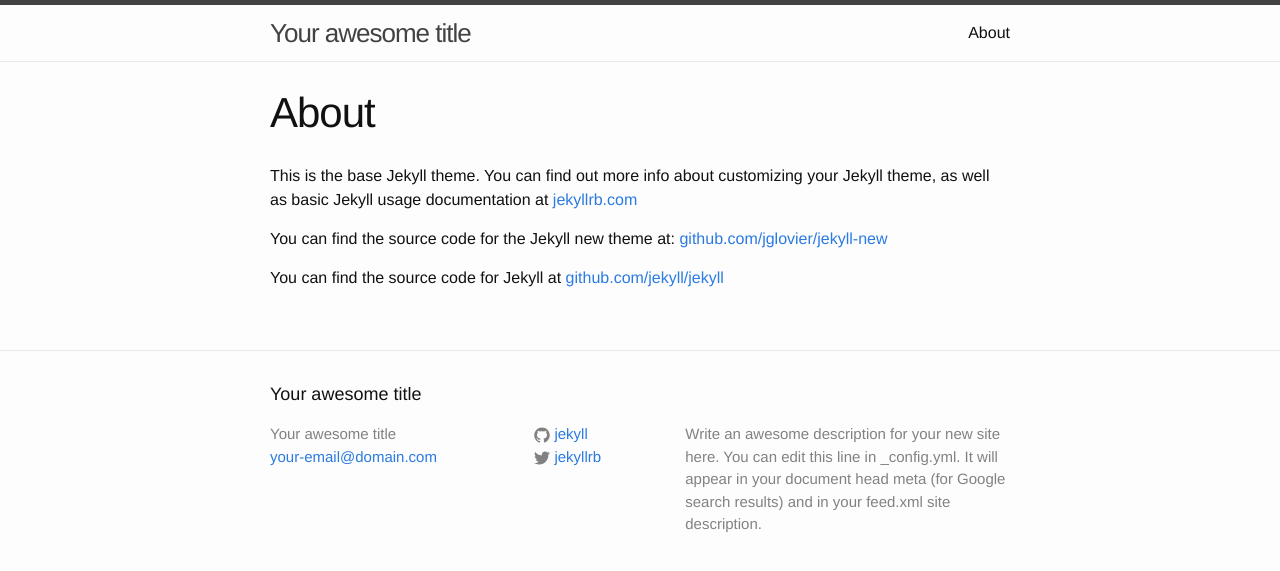
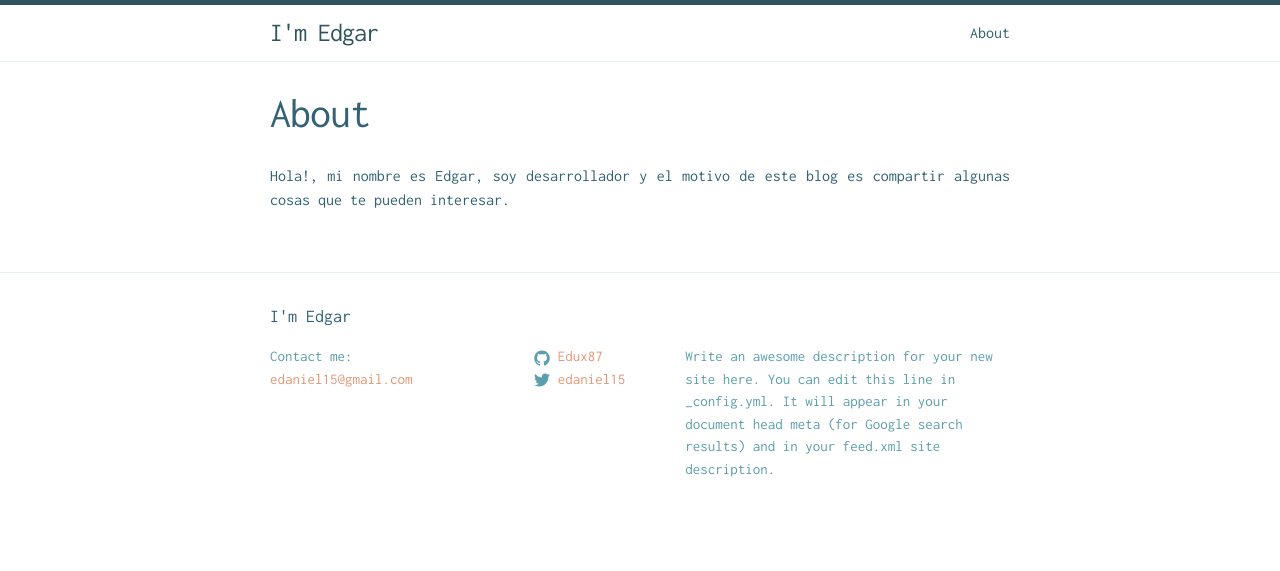
Before and after one commit to Edux87/edux87.github.io, a Jekyll site: the page built from about.md, in a window 1280 px wide. Shown: the top 571 px of the page. Built offline with Jekyll 4.4.1, drawn with Linux system fonts in a browser that asks for light colours.

Commit message:
setting jekyll

```diff
--- a/_config.yml
+++ b/_config.yml
@@ -1,14 +1,14 @@
 # Site settings
-title: Your awesome title
-email: your-email@domain.com
+title: I'm Edgar
+email: edaniel15@gmail.com
 description: > # this means to ignore newlines until "baseurl:"
   Write an awesome description for your new site here. You can edit this
   line in _config.yml. It will appear in your document head meta (for
   Google search results) and in your feed.xml site description.
 baseurl: "" # the subpath of your site, e.g. /blog/
-url: "http://yourdomain.com" # the base hostname & protocol for your site
-twitter_username: jekyllrb
-github_username:  jekyll
+url: "https://edux87.github.io" # the base hostname & protocol for your site
+twitter_username: edaniel15
+github_username:  Edux87
 
 # Build settings
 markdown: kramdown
--- a/_includes/footer.html
+++ b/_includes/footer.html
@@ -7,7 +7,7 @@
     <div class="footer-col-wrapper">
       <div class="footer-col  footer-col-1">
         <ul class="contact-list">
-          <li>{{ site.title }}</li>
+          <li>Contact me:</li>
           <li><a href="mailto:{{ site.email }}">{{ site.email }}</a></li>
         </ul>
       </div>
--- a/_sass/_layout.scss
+++ b/_sass/_layout.scss
@@ -209,7 +209,7 @@
 
 .post-content {
     margin-bottom: $spacing-unit;
-
+    text-align: justify;
     h2 {
         font-size: 32px;
 
--- a/about.md
+++ b/about.md
@@ -4,8 +4,5 @@
 permalink: /about/
 ---
 
-This is the base Jekyll theme. You can find out more info about customizing your Jekyll theme, as well as basic Jekyll usage documentation at [jekyllrb.com](http://jekyllrb.com/)
-
-You can find the source code for the Jekyll new theme at: [github.com/jglovier/jekyll-new](https://github.com/jglovier/jekyll-new)
-
-You can find the source code for Jekyll at [github.com/jekyll/jekyll](https://github.com/jekyll/jekyll)
+Hola!, mi nombre es Edgar, soy desarrollador y el motivo de este blog es compartir
+algunas cosas que te pueden interesar.
--- a/css/main.scss
+++ b/css/main.scss
@@ -2,22 +2,21 @@
 # Only the main Sass file needs front matter (the dashes are enough)
 ---
 @charset "utf-8";
-
-
+@import url('https://fonts.googleapis.com/css?family=Inconsolata');
 
 // Our variables
-$base-font-family: Helvetica, Arial, sans-serif;
+$base-font-family: 'Inconsolata', monospace;
 $base-font-size:   16px;
 $small-font-size:  $base-font-size * 0.875;
 $base-line-height: 1.5;
 
 $spacing-unit:     30px;
 
-$text-color:       #111;
-$background-color: #fdfdfd;
-$brand-color:      #2a7ae2;
+$text-color:       #326273;
+$background-color: #FFFFFF;
+$brand-color:      #E39774;
 
-$grey-color:       #828282;
+$grey-color:       #5C9EAD;
 $grey-color-light: lighten($grey-color, 40%);
 $grey-color-dark:  darken($grey-color, 25%);
 
```
Also changed, not shown: _posts/2016-12-07-docker-install.markdown (added, +25 -0 lines), _posts/2016-12-07-docker-jekyll-generator.markdown (added, +10 -0 lines).
